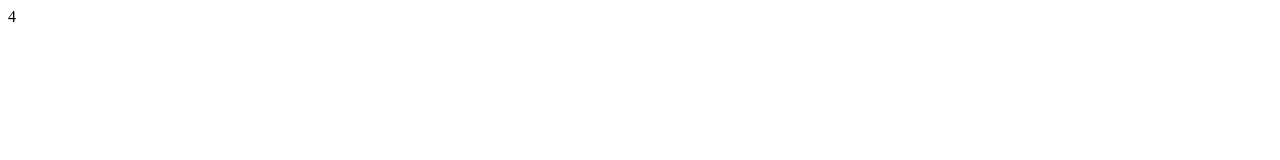
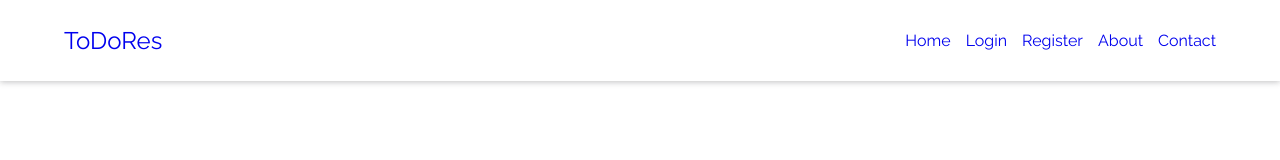
Before and after one commit to Rammfall/todo, a React app in the folder client/: page / in a window 1280 px wide. Built offline with nearby package versions, Linux system fonts and the light colour scheme.

Commit message:
Add loader and router

```diff
--- a/client/assets/index.html
+++ b/client/assets/index.html
@@ -5,6 +5,7 @@
   <meta name="viewport"
         content="width=device-width, user-scalable=no, initial-scale=1.0, maximum-scale=1.0, minimum-scale=1.0">
   <meta http-equiv="X-UA-Compatible" content="ie=edge">
+  <link href="https://fonts.googleapis.com/css?family=Raleway&display=swap" rel="stylesheet">
   <title>Document</title>
 </head>
 <body>
--- a/client/package.json
+++ b/client/package.json
@@ -29,6 +29,7 @@
   },
   "dependencies": {
     "react": "^16.12.0",
-    "react-dom": "^16.12.0"
+    "react-dom": "^16.12.0",
+    "react-router-dom": "^5.1.2"
   }
 }
--- /dev/null
+++ b/client/src/app/application.scss
@@ -0,0 +1,15 @@
+html,
+body {
+  margin: 0;
+  padding: 0;
+  font-family: 'Raleway', sans-serif;
+}
+
+a {
+  text-decoration: none;
+}
+
+.container {
+  width: 90%;
+  margin: auto;
+}
--- a/client/src/app/header/header.js
+++ b/client/src/app/header/header.js
@@ -1,11 +1,49 @@
 import React, { PureComponent } from 'react';
+import { BrowserRouter as Router, Link } from 'react-router-dom';
+
+import './header.scss';
 
 export default class Header extends PureComponent {
   render() {
     return (
-      <header>
-        <a href="#form">Logo</a>
-      </header>
+      <Router>
+        <header className="header">
+          <div className="container header__container">
+            <Link to="/" className="header__logo">
+              ToDoRes
+            </Link>
+            <nav>
+              <ul className="nav">
+                <li className="nav__item">
+                  <Link to="/" className="nav__link">
+                    Home
+                  </Link>
+                </li>
+                <li className="nav__item">
+                  <Link to="/login/" className="nav__link">
+                    Login
+                  </Link>
+                </li>
+                <li className="nav__item">
+                  <Link to="/register/" className="nav__link">
+                    Register
+                  </Link>
+                </li>
+                <li className="nav__item">
+                  <Link to="/about/" className="nav__link">
+                    About
+                  </Link>
+                </li>
+                <li className="nav__item">
+                  <Link to="/contact/" className="nav__link">
+                    Contact
+                  </Link>
+                </li>
+              </ul>
+            </nav>
+          </div>
+        </header>
+      </Router>
     );
   }
 }
--- /dev/null
+++ b/client/src/app/header/header.scss
@@ -0,0 +1,27 @@
+.header {
+  padding: 15px 0;
+  box-shadow: 0 1px 6px 0 rgba(32, 33, 36, 0.28);
+  position: fixed;
+  top: 0;
+  left: 0;
+  width: 100%;
+}
+
+.header__container {
+  display: flex;
+  justify-content: space-between;
+  align-items: center;
+}
+
+.header__logo {
+  font-size: 24px;
+}
+
+.nav {
+  display: flex;
+}
+
+.nav__item {
+  list-style: none;
+  margin-left: 15px;
+}
--- a/client/src/app/index.js
+++ b/client/src/app/index.js
@@ -0,0 +1,14 @@
+import React, { PureComponent } from 'react';
+
+import Header from './header/header';
+import './application.scss';
+
+export default class Application extends PureComponent {
+  render() {
+    return (
+      <div>
+        <Header />
+      </div>
+    );
+  }
+}
--- a/client/src/index.js
+++ b/client/src/index.js
@@ -1,21 +1,8 @@
 import ReactDOM from 'react-dom';
-import React, { Component } from 'react';
+import React from 'react';
+
+import Application from './app';
 
 const root = document.getElementById('root');
-class MyComponent extends Component {
-  constructor(props) {
-    super(props);
 
-    this.state = {
-      res: 4
-    };
-  }
-
-  render() {
-    const { res } = this.state;
-
-    return <div>{res}</div>;
-  }
-}
-
-ReactDOM.render(<MyComponent />, root);
+ReactDOM.render(<Application />, root);
--- a/client/webpack.config.js
+++ b/client/webpack.config.js
@@ -31,8 +31,8 @@ module.exports = {
         }
       },
       {
-        test: /\.css$/,
-        use: ['style-loader', 'css-loader']
+        test: /\.scss$/,
+        use: ['style-loader', 'css-loader', 'sass-loader']
       },
       {
         test: /\.(png|j?g|svg|gif)?$/,
--- a/package.json
+++ b/package.json
@@ -69,8 +69,10 @@
     "express": "^4.17.1",
     "helmet": "^3.21.2",
     "jsonwebtoken": "^8.5.1",
+    "node-sass": "^4.13.1",
     "pg": "^7.14.0",
     "reflect-metadata": "^0.1.13",
+    "sass-loader": "^8.0.2",
     "typeorm": "^0.2.21",
     "uuid": "^3.3.3",
     "validator": "^12.1.0"
```
Also changed, not shown: 2 other files.
